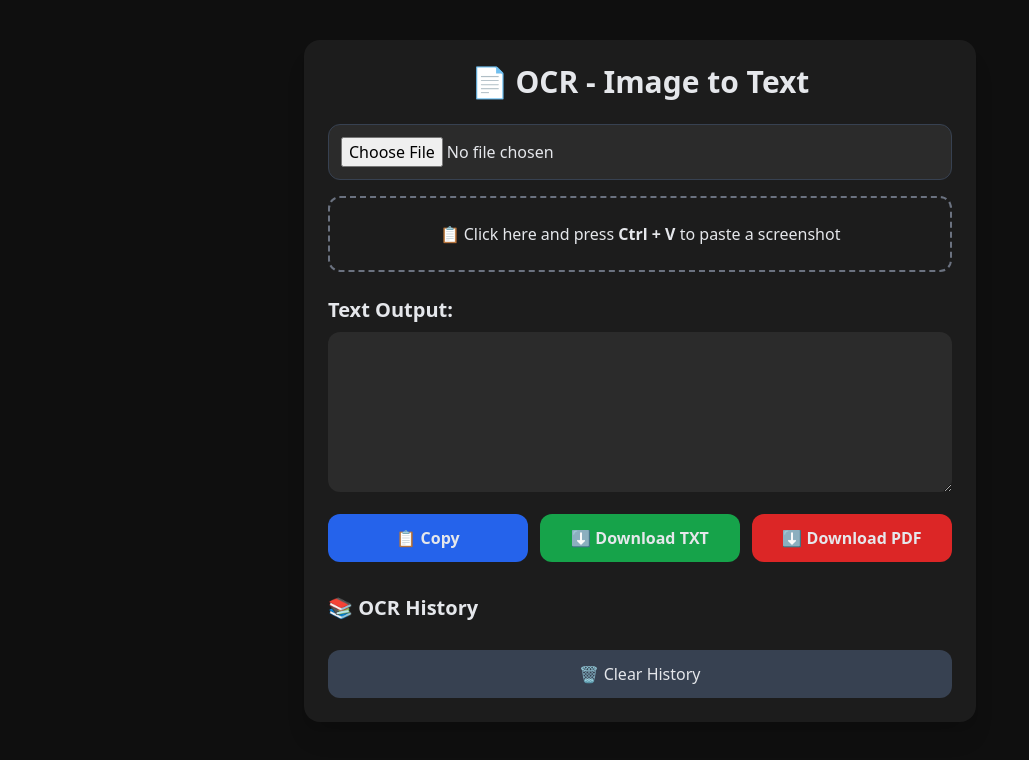
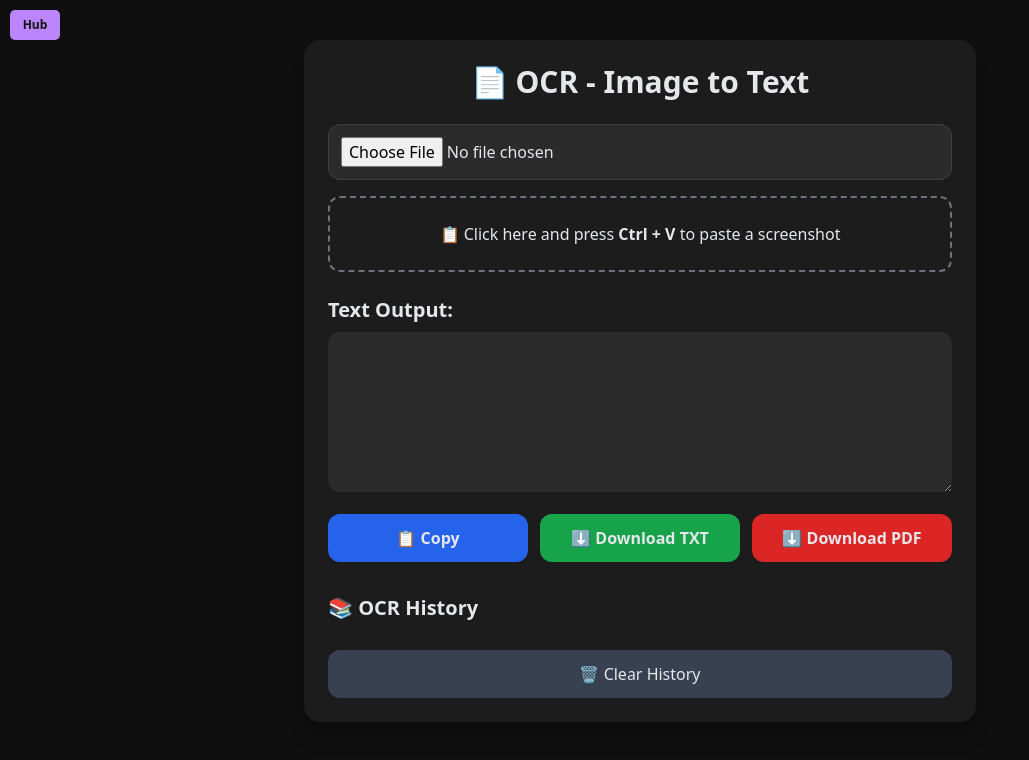
Before and after one commit to uefy/uefy.github.io, a plain HTML site: page ocr/index.html in a window 1280 px wide. Shown: the whole page, without its empty margins (0-1029 px from the left). Drawn offline with nearby package versions, Linux system fonts and the light colour scheme.

Commit message:
Add Hub button to index.html

```diff
--- a/ocr/index.html
+++ b/ocr/index.html
@@ -15,9 +15,36 @@
     body { background: #0f0f0f; }
     #preview { max-width: 100%; display:none; border-radius: 12px; }
     #pasteArea:hover { border-color: #777; }
+
+    /* Küçük, sabit Hub butonu */
+    #hubBtn {
+      position: fixed;
+      top: 10px;
+      left: 10px;
+      width: 50px;
+      height: 30px;
+      font-size: 12px;
+      background-color: #bb86fc;
+      color: #121212;
+      font-weight: bold;
+      border: none;
+      border-radius: 5px;
+      cursor: pointer;
+      z-index: 9999;
+      text-align: center;
+      line-height: 30px;
+      padding: 0;
+    }
+
+    #hubBtn:hover {
+      background-color: #9b5de5;
+    }
   </style>
 </head>
 <body class="text-gray-200">
+
+  <!-- Hub Button -->
+  <button id="hubBtn" onclick="window.location.href='https://uefy.xyz';">Hub</button>
 
   <div class="max-w-2xl mx-auto mt-10 p-6 bg-[#1c1c1c] rounded-2xl shadow-xl">
 
```
